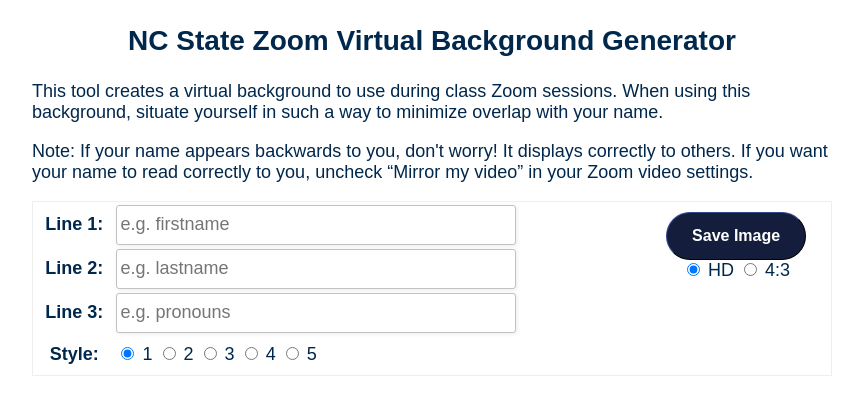
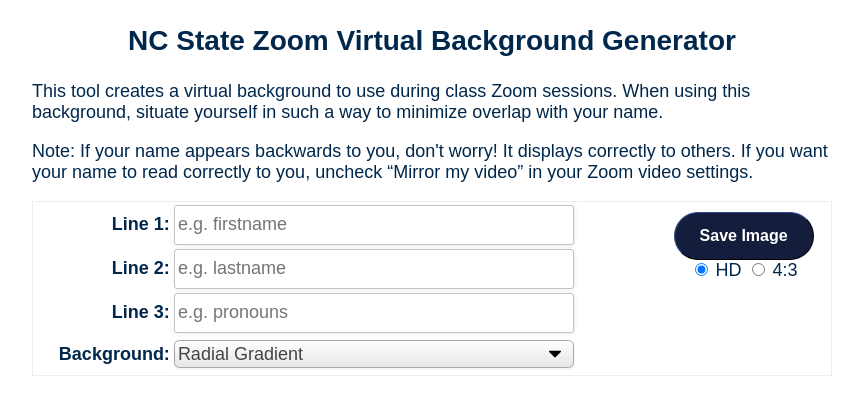
Before and after one commit to bramhe/background-generator, a PHP site: page / in a window 1280 px wide. Shown: the top 415 px of the page, without its empty margins (208-1071 px from the left). Run offline with PHP 8.4, Linux system fonts and the light colour scheme; some libraries are stand-ins or nearby versions.

Commit message:
changed style radio buttons to select; added label styles

```diff
--- a/index.php
+++ b/index.php
@@ -63,8 +63,8 @@
 		<p>
 			<table>
 				<tr>
-					<th>
-						Line 1:
+					<th class="label">
+						<label for="line1">Line 1:</label>
 					</th>
 					<td>
 						<input type="text" id="line1" placeholder="e.g. firstname" tabindex="1">
@@ -85,36 +85,33 @@
 					</td>
 				</tr>
 				<tr>
-					<th>
-						Line 2:
+					<th class="label">
+						<label for="line2">Line 2:</label>
 					</th>
 					<td>
 						<input type="text" id="line2" placeholder="e.g. lastname" tabindex="2">
 					</td>
 				</tr>
 				<tr>
-					<th>
-						Line 3:
+					<th class="label">
+						<label for="line3">Line 3:</label>
 					</th>
 					<td>
 						<input type="text" id="line3" placeholder="e.g. pronouns" tabindex="3">
 					</td>
 				</tr>
-				<tr id="styleoptions">
-					<th>
-						Style:
+				<tr>
+					<th class="label">
+						<label for="fill">Background:</label>
 					</th>
 					<td>
-						<input type="radio" id="fill1" name="fillStyle" value="1" checked="checked">
-						<label for="fill1">1</label>
-						<input type="radio" id="fill2" name="fillStyle" value="2">
-						<label for="fill2">2</label>
-						<input type="radio" id="fill3" name="fillStyle" value="3">
-						<label for="fill3">3</label>
-						<input type="radio" id="fill4" name="fillStyle" value="4">
-						<label for="fill4">4</label>
-						<input type="radio" id="fill5" name="fillStyle" value="5">
-						<label for="fill5">5</label>
+						<select id="fill" class="select-css" tabindex="4">
+							<option selected="selected" value="radial">Radial Gradient</option>
+							<option value="vertical1">Vertical Gradient Light</option>
+							<option value="vertical2">Vertical Gradient Dark</option>
+							<option value="circle">Gradient with Circle</option>
+							<option value="solid">Solid Color</option>
+						</select>
 					</td>
 				</tr>
 			</table>
@@ -139,11 +136,10 @@
 	var canvas, canvashd, ctxorig, ctxhd,
 		$createhd, $createorig, $createimage, $optionHD, $option43,
 		$imgs,
-		$placeLeft, $placeRight,
 
 		$nameTxt, $line1, $line2, $line3,
 		$radialParm,
-		$fill1, $fill2, $fill3, $fill4, $fill5;
+		$fill;
 
 
 
@@ -152,30 +148,19 @@
 		canvas = document.getElementById('cvs');
 		canvashd = document.getElementById('cvshd');
 
-
 		ctxorig = canvas.getContext('2d');
 		ctxhd = canvashd.getContext('2d');
-
 
 		$createimage = document.getElementById('createimage');
 		$optionHD = document.getElementById('optionHD');
 		$option43 = document.getElementById('option43');
-		$fill1 = document.getElementById('fill1');
-		$fill2 = document.getElementById('fill2');
-		$fill3 = document.getElementById('fill3');
-		$fill4 = document.getElementById('fill4');
-		$fill5 = document.getElementById('fill5');
-
+		$fill = document.getElementById('fill');
 
 		$imgs = document.getElementById('imgs');
 
 		$line1 = document.getElementById('line1');
 		$line2 = document.getElementById('line2');
 		$line3 = document.getElementById('line3');
-
-		//$placeLeft = document.getElementById('placeLeft');
-		//$placeRight = document.getElementById('placeRight');
-
 
 		var queryString = window.location.search;
 		var urlParams = new URLSearchParams(queryString);
@@ -262,69 +247,63 @@
 			updateImage();
 		}
 
-		$option43.oninput = function (e) {
+		$option43.oninput = function(e) {
 			updateImage();
 		}
-		$optionHD.oninput = function (e) {
+		$optionHD.oninput = function(e) {
 			updateImage();
 		}
-		$fill1.oninput = function (e) {
-			updateImage();
-		}
-		$fill2.oninput = function (e) {
-			updateImage();
-		}
-		$fill3.oninput = function (e) {
-			updateImage();
-		}
-		$fill4.oninput = function (e) {
-			updateImage();
-		}
-		$fill5.oninput = function (e) {
+		$fill.oninput = function(e) {
 			updateImage();
 		}
 
 	}
 
 
-	function requestedFillStyle(ctx, w, h) {
+	function fillBackground(ctx, w, h) {
 
-		if ($fill1.checked) {
+		if ($fill.value == 'radial') {
 
 			var radialGrd = ctx.createRadialGradient(w/2, h*.9, 400, w/2, h*.9, h);
 			radialGrd.addColorStop(0, default_gradient_color_main);
 			radialGrd.addColorStop(1, default_gradient_color_dark);
 
-			return radialGrd;
+			ctx.fillStyle = radialGrd;
+			ctx.fillRect(0, 0, w, h);
 
-		} else if ($fill2.checked) {
+		} else if ($fill.value == 'vertical1') {
 
-			var grd = ctx.createLinearGradient(0,0,0,h);
+			var grd = ctx.createLinearGradient(0, 0, 0, h);
 			grd.addColorStop(0, default_gradient_color_dark);
-			grd.addColorStop(0.75, default_gradient_color_main);
+			grd.addColorStop(0.5, default_gradient_color_main);
 
-			return grd;
+			ctx.fillStyle = grd;
+			ctx.fillRect(0, 0, w, h);
 
-		} else if ($fill3.checked) {
+		} else if ($fill.value == 'circle') {
 
 			var radialGrd = ctx.createRadialGradient(w/2, h*.9, 400, w/2, h*.9, h);
 			radialGrd.addColorStop(0.75, default_gradient_color_dark);
 			radialGrd.addColorStop(0.75, default_gradient_color_main);
 			radialGrd.addColorStop(1, default_gradient_color_dark);
 
-			return radialGrd;
+			ctx.fillStyle = radialGrd;
+			ctx.fillRect(0, 0, w, h);
 
-		} else if ($fill4.checked) {
+		} else if ($fill.value == 'vertical2') {
 
-			var grd = ctx.createLinearGradient(0,0,0,h);
+			var grd = ctx.createLinearGradient(0, 0, 0, h);
 			grd.addColorStop(0, default_gradient_color_dark);
-			grd.addColorStop(0.8, default_gradient_color_main);
+			grd.addColorStop(0.9, default_gradient_color_main);
 
-			return grd;
+			ctx.fillStyle = grd;
+			ctx.fillRect(0, 0, w, h);
 
-		}
-		else {
-			return default_gradient_color_main;
+		} else if ($fill.value == 'solid') {
+
+			// solid color
+			ctx.fillStyle = default_gradient_color_main;
+			ctx.fillRect(0, 0, w, h);
 		}
 
 	}
@@ -336,8 +315,7 @@
 		var default_font_line2 = default_font_weight_line2 + ' ' + default_font_size_line2 + ' ' + default_font_family;
 		var default_font_line3 = default_font_weight_line3 + ' ' + default_font_size_line3 + ' ' + default_font_family;
 
-		ctx.fillStyle = requestedFillStyle(ctx, w, h);
-		ctx.fillRect(0, 0, w, h);
+		fillBackground(ctx, w, h);
 
 		ctx.font = default_font_line1;
 		var line1Measurement = ctx.measureText($line1.value).width;
```
